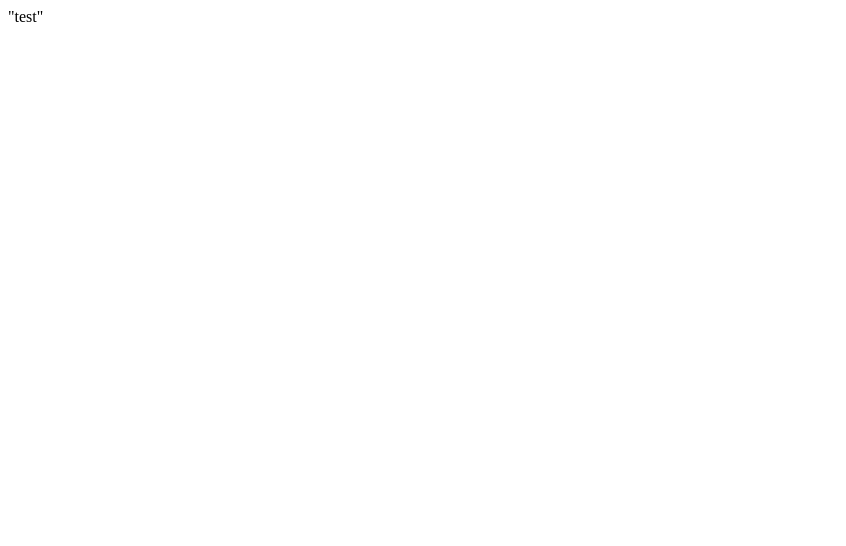
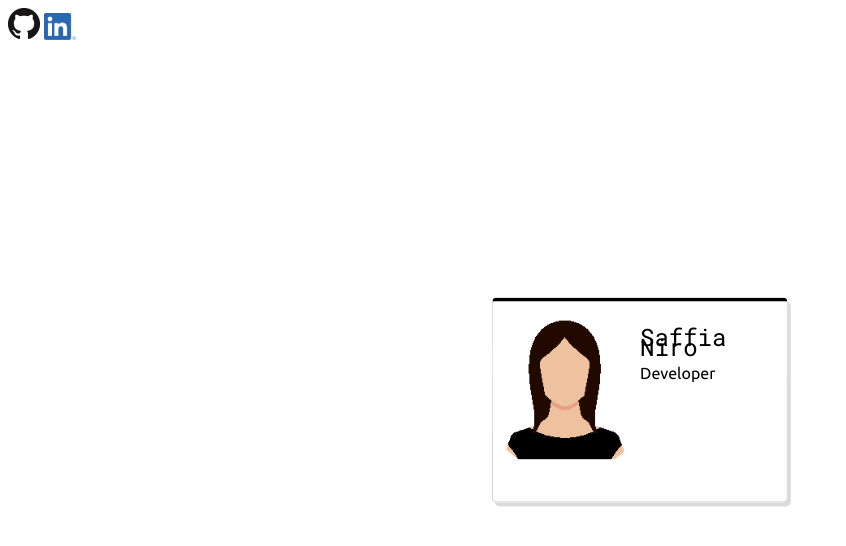
Before and after one commit to nsophiay/nsophiay.github.io, a plain HTML site: page index.html in a window 1280 px wide. Shown: the whole page, without its empty margins (0-846 px from the left). Drawn offline with Linux system fonts and the light colour scheme.

Commit message:
Skeleton down

```diff
--- /dev/null
+++ b/index.css
@@ -0,0 +1,46 @@
+body{
+
+
+}
+
+
+
+#mainCard{
+
+	margin: 0;
+	position: absolute;
+	top: 50%;
+	left: 50%;
+	-ms-transform: translate(-50%, -50%);
+	transform: translate(-50%, -50%);
+	border:1px solid #cccccc;
+	border-top:4px solid #000;
+	border-radius:5px;
+	box-shadow:3px 4px #dbdbdb;
+	width:23%;
+	height:200px;
+
+}
+
+.info{
+
+	font-family:'Roboto Mono';
+	padding-top:30px;
+	font-size:24px;
+	line-height:10px;
+	background-color:#fff;
+
+}
+
+.info p{
+	font-family:'Ubuntu';
+	font-size:16px;
+}
+
+
+#mainCard img{
+	width:50%;
+	clip-path: circle(85px at center);
+	float:left;
+	margin-top:15px;
+}
--- a/index.html
+++ b/index.html
@@ -1 +1,47 @@
-"test"
+<!DOCTYPE html>
+
+<html lang="en">
+
+	<meta charset="utf-8">
+	<title>Saffia Niro</title>
+
+	<head>
+
+		<link rel="stylesheet" type="text/css" href="index.css">
+		<link rel="stylesheet" href="https://fonts.googleapis.com/css?family=Roboto+Mono|Ubuntu">
+
+	</head>
+
+
+	<body>
+
+		<header>
+
+			<nav>
+
+				<a href="https://github.com/nsophiay"><img src="GitHub-Mark-32px.png"/></a>
+				<a href="https://www.linkedin.com/in/saff-niro/"><img src="LI-In-Bug.png" width="32px"/></a>
+
+			</nav>
+
+		</header>
+		<div id="mainCard">
+
+			<img src="avatar.png"/> <!-- Modified from the original https://www.freepik.com/free-vector/flat-pack-female-avatars_1265919.htm -->
+			<div class="info">Saffia Niro
+				<p>Developer</p>
+			</div>
+
+		</div>
+
+
+	</body>
+
+
+
+</html>
+
+
+
+
+<!doctype>
```
Also changed, not shown: GitHub-Mark-32px.png (added), LI-In-Bug.png (added), avatar.png (added), 1 other file.
